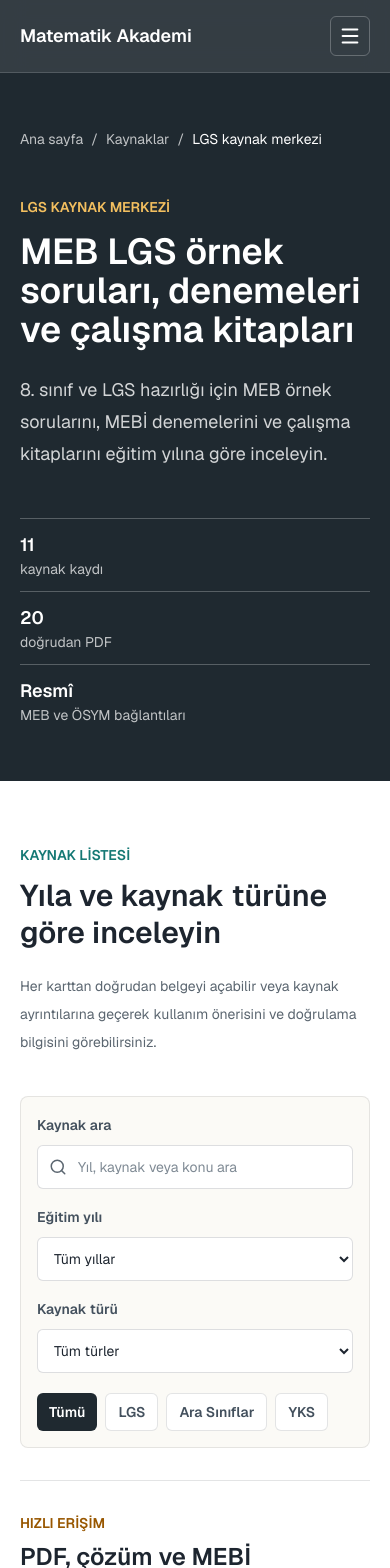
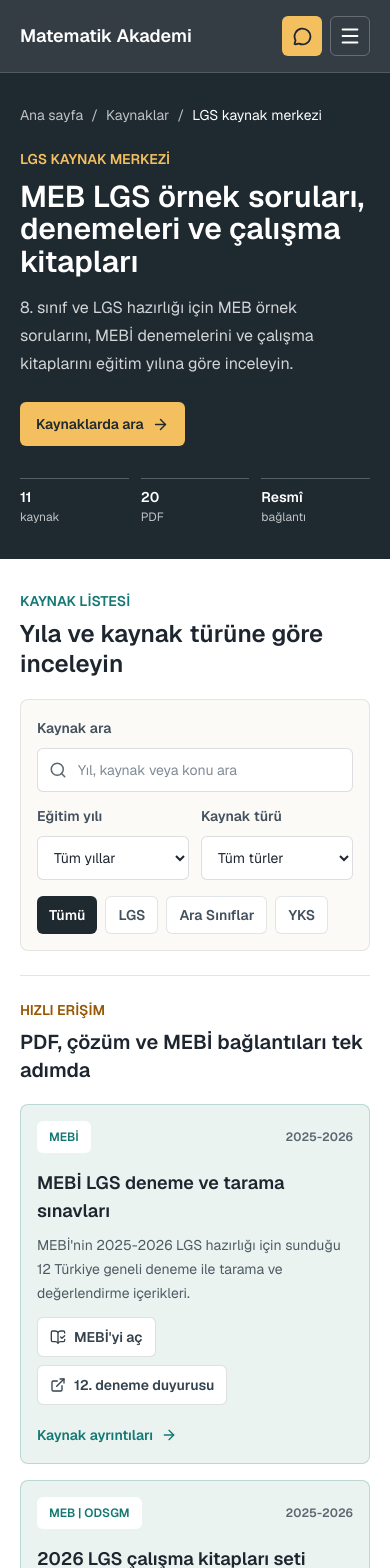
Before and after one commit to aktasemre/emre-aktas-matematik, a Next.js app: page /kaynaklar/lgs in a window 390 px wide. Shown: the top 1568 px of the page. Built offline with nearby package versions, Linux system fonts and the light colour scheme.

Commit message:
feat: mobil hero ve kaynak erişimini iyileştir

```diff
--- a/src/app/kaynaklar/[slug]/page.tsx
+++ b/src/app/kaynaklar/[slug]/page.tsx
@@ -133,40 +133,50 @@ function HubPage({ hub }: { hub: ResourceHub }) {
   return (
     <>
       <section className="bg-[#1f2930] text-white">
-        <div className="mx-auto max-w-6xl px-5 py-14 sm:px-6 lg:py-20">
+        <div className="mx-auto max-w-6xl px-5 py-8 sm:px-6 sm:py-14 lg:py-20">
           <Breadcrumbs current={hub.eyebrow} />
-          <div className="mt-12 max-w-4xl">
+          <div className="mt-6 max-w-4xl sm:mt-12">
             <p className="text-sm font-semibold uppercase text-[#f3bf5f]">{hub.eyebrow}</p>
-            <h1 className="mt-4 text-4xl font-semibold leading-[1.08] sm:text-5xl lg:text-6xl">
+            <h1 className="mt-3 text-3xl font-semibold leading-[1.08] sm:mt-4 sm:text-5xl lg:text-6xl">
               {hub.title}
             </h1>
-            <p className="mt-6 max-w-3xl text-lg leading-8 text-white/80">{hub.description}</p>
+            <p className="mt-4 max-w-3xl text-base leading-7 text-white/80 sm:mt-6 sm:text-lg sm:leading-8">{hub.description}</p>
+            <a
+              href="#kaynak-ara"
+              className="mt-6 inline-flex min-h-11 items-center gap-2 rounded-md bg-[#f3bf5f] px-4 py-2.5 text-sm font-semibold text-[#1f2930] transition hover:bg-white focus-visible:outline-none focus-visible:ring-2 focus-visible:ring-white focus-visible:ring-offset-2 focus-visible:ring-offset-[#1f2930] sm:hidden"
+            >
+              Kaynaklarda ara
+              <ArrowRight aria-hidden="true" size={17} />
+            </a>
           </div>
-          <div className="mt-12 grid gap-3 sm:grid-cols-3">
-            <p className="border-t border-white/25 pt-3 text-sm text-white/72">
-              <span className="block text-lg font-semibold text-white">{resources.length}</span>
-              kaynak kaydı
+          <div className="mt-8 grid grid-cols-3 gap-3 sm:mt-12">
+            <p className="border-t border-white/25 pt-2 text-xs leading-5 text-white/72 sm:pt-3 sm:text-sm">
+              <span className="block text-sm font-semibold text-white sm:text-lg">{resources.length}</span>
+              <span className="sm:hidden">kaynak</span>
+              <span className="hidden sm:inline">kaynak kaydı</span>
             </p>
-            <p className="border-t border-white/25 pt-3 text-sm text-white/72">
-              <span className="block text-lg font-semibold text-white">{directLinks}</span>
-              doğrudan PDF
+            <p className="border-t border-white/25 pt-2 text-xs leading-5 text-white/72 sm:pt-3 sm:text-sm">
+              <span className="block text-sm font-semibold text-white sm:text-lg">{directLinks}</span>
+              <span className="sm:hidden">PDF</span>
+              <span className="hidden sm:inline">doğrudan PDF</span>
             </p>
-            <p className="border-t border-white/25 pt-3 text-sm text-white/72">
-              <span className="block text-lg font-semibold text-white">Resmî</span>
-              MEB ve ÖSYM bağlantıları
+            <p className="border-t border-white/25 pt-2 text-xs leading-5 text-white/72 sm:pt-3 sm:text-sm">
+              <span className="block text-sm font-semibold text-white sm:text-lg">Resmî</span>
+              <span className="sm:hidden">bağlantı</span>
+              <span className="hidden sm:inline">MEB ve ÖSYM bağlantıları</span>
             </p>
           </div>
         </div>
       </section>
 
       <section className="bg-white">
-        <div className="mx-auto max-w-6xl px-5 py-16 sm:px-6 lg:py-24">
+        <div className="mx-auto max-w-6xl px-5 py-8 sm:px-6 sm:py-16 lg:py-24">
           <div className="max-w-3xl">
             <p className="text-sm font-semibold uppercase text-[#147874]">Kaynak listesi</p>
-            <h2 className="mt-3 text-3xl font-semibold leading-tight sm:text-4xl">
+            <h2 className="mt-2 text-2xl font-semibold leading-tight sm:mt-3 sm:text-4xl">
               Yıla ve kaynak türüne göre inceleyin
             </h2>
-            <p className="mt-5 text-sm leading-7 text-[#5b6670]">
+            <p className="mt-5 hidden text-sm leading-7 text-[#5b6670] sm:block">
               Her karttan doğrudan belgeyi açabilir veya kaynak ayrıntılarına geçerek kullanım önerisini ve doğrulama bilgisini görebilirsiniz.
             </p>
           </div>
@@ -179,6 +189,8 @@ function HubPage({ hub }: { hub: ResourceHub }) {
 
 function ResourceDetailPage({ resource }: { resource: ArchiveResource }) {
   const tags = getResourceTags(resource);
+  const primaryAction =
+    resource.actions.find((action) => action.kind === "document") ?? resource.actions[0];
   const related = archiveResources
     .filter(
       (candidate) =>
@@ -211,28 +223,51 @@ function ResourceDetailPage({ resource }: { resource: ArchiveResource }) {
         }}
       />
       <section className="bg-[#1f2930] text-white">
-        <div className="mx-auto max-w-6xl px-5 py-14 sm:px-6 lg:py-20">
+        <div className="mx-auto max-w-6xl px-5 py-8 sm:px-6 sm:py-14 lg:py-20">
           <Breadcrumbs current={resource.title} />
-          <div className="mt-12 max-w-4xl">
+          <div className="mt-6 max-w-4xl sm:mt-12">
             <p className="text-sm font-semibold uppercase text-[#f3bf5f]">
               {resource.provider} | {resource.academicYear}
             </p>
-            <h1 className="mt-4 text-4xl font-semibold leading-[1.08] sm:text-5xl lg:text-6xl">
+            <h1 className="mt-3 text-3xl font-semibold leading-[1.08] sm:mt-4 sm:text-5xl lg:text-6xl">
               {resource.title}
             </h1>
-            <p className="mt-6 max-w-3xl text-lg leading-8 text-white/80">
+            <p className="mt-4 max-w-3xl text-base leading-7 text-white/80 sm:mt-6 sm:text-lg sm:leading-8">
               {resource.description}
             </p>
+            {primaryAction ? (
+              <div className="mt-6 flex flex-wrap items-center gap-3">
+                <a
+                  href={primaryAction.href}
+                  target="_blank"
+                  rel="noreferrer"
+                  className="inline-flex min-h-12 items-center gap-2 rounded-md bg-[#f3bf5f] px-4 py-3 text-sm font-semibold text-[#1f2930] transition hover:bg-white focus-visible:outline-none focus-visible:ring-2 focus-visible:ring-white focus-visible:ring-offset-2 focus-visible:ring-offset-[#1f2930]"
+                >
+                  <ActionIcon kind={primaryAction.kind} />
+                  {primaryAction.label}
+                  <ExternalLink aria-hidden="true" size={16} />
+                </a>
+                {resource.actions.length > 1 ? (
+                  <a
+                    href="#tum-baglantilar"
+                    className="inline-flex min-h-11 items-center gap-2 rounded-md px-2 py-2 text-sm font-semibold text-white/86 underline decoration-white/30 underline-offset-4 transition hover:text-white focus-visible:outline-none focus-visible:ring-2 focus-visible:ring-[#f3bf5f] focus-visible:ring-offset-2 focus-visible:ring-offset-[#1f2930]"
+                  >
+                    Tüm bağlantıları gör
+                    <ArrowRight aria-hidden="true" size={16} />
+                  </a>
+                ) : null}
+              </div>
+            ) : null}
           </div>
-          <div className="mt-12 grid gap-3 sm:grid-cols-2 lg:grid-cols-4">
+          <div className="mt-8 grid grid-cols-2 gap-3 sm:mt-12 lg:grid-cols-4">
             {[
               [resource.category, "kaynak türü"],
               [resource.published, "yayın dönemi"],
               [resource.format, "erişim biçimi"],
               [resource.lastVerified ?? "Bekliyor", "son bağlantı kontrolü"],
             ].map(([value, label]) => (
-              <p key={label} className="border-t border-white/25 pt-3 text-sm text-white/72">
-                <span className="block text-base font-semibold text-white">{value}</span>
+              <p key={label} className="border-t border-white/25 pt-2 text-xs leading-5 text-white/72 sm:pt-3 sm:text-sm">
+                <span className="block text-sm font-semibold text-white sm:text-base">{value}</span>
                 {label}
               </p>
             ))}
@@ -240,8 +275,8 @@ function ResourceDetailPage({ resource }: { resource: ArchiveResource }) {
         </div>
       </section>
 
-      <section className="bg-white">
-        <div className="mx-auto max-w-6xl px-5 py-16 sm:px-6 lg:py-24">
+      <section id="tum-baglantilar" className="scroll-mt-24 bg-white">
+        <div className="mx-auto max-w-6xl px-5 py-10 sm:px-6 sm:py-16 lg:py-24">
           <div className="grid gap-10 lg:grid-cols-[0.34fr_0.66fr]">
             <div>
               <p className="text-sm font-semibold uppercase text-[#147874]">Doğrudan erişim</p>
--- a/src/app/kaynaklar/page.tsx
+++ b/src/app/kaynaklar/page.tsx
@@ -64,31 +64,38 @@ export default function ResourcesPage() {
             className="object-cover object-[74%_48%]"
           />
           <div className="absolute inset-0 bg-gradient-to-r from-[#1f2930]/97 via-[#1f2930]/83 to-[#1f2930]/32" />
-          <div className="relative mx-auto flex min-h-[58vh] max-w-6xl flex-col px-5 py-16 sm:px-6 lg:py-20">
+          <div className="relative mx-auto flex max-w-6xl flex-col px-5 py-10 sm:px-6 sm:py-16 lg:min-h-[58vh] lg:py-20">
             <div className="max-w-3xl">
               <p className="text-sm font-semibold uppercase text-[#f3bf5f]">
                 Kaynak arşivi
               </p>
-              <h1 className="mt-5 text-4xl font-semibold leading-[1.08] sm:text-5xl lg:text-6xl">
+              <h1 className="mt-3 text-3xl font-semibold leading-[1.08] sm:mt-5 sm:text-5xl lg:text-6xl">
                 MEB kaynaklarını doğrudan açın
               </h1>
-              <p className="mt-6 max-w-2xl text-lg leading-8 text-white/84">
+              <p className="mt-4 max-w-2xl text-base leading-7 text-white/84 sm:mt-6 sm:text-lg sm:leading-8">
                 2021-2022&apos;den 2025-2026&apos;ya uzanan MEB LGS örnek soruları, çalışma kitapları ve denemeleri; ayrıca ara sınıf ve YKS kaynakları tek arşivde.
               </p>
-              <p className="mt-3 max-w-2xl text-sm leading-6 text-white/76">
+              <p className="mt-3 hidden max-w-2xl text-sm leading-6 text-white/76 sm:block">
                 Uygun olduğunda duyuru sayfasına uğramadan doğrudan PDF&apos;i, çözüm videosunu veya MEBİ&apos;yi açın.
               </p>
+              <a
+                href="#kaynak-ara"
+                className="mt-6 inline-flex min-h-11 items-center gap-2 rounded-md bg-[#f3bf5f] px-4 py-2.5 text-sm font-semibold text-[#1f2930] transition hover:bg-white focus-visible:outline-none focus-visible:ring-2 focus-visible:ring-white focus-visible:ring-offset-2 focus-visible:ring-offset-[#1f2930] sm:hidden"
+              >
+                Kaynaklarda ara
+                <ArrowRight aria-hidden="true" size={17} />
+              </a>
             </div>
 
-            <div className="mt-auto grid gap-3 pt-12 sm:grid-cols-3">
+            <div className="mt-8 grid grid-cols-3 gap-3 sm:mt-auto sm:pt-12">
               {[
                 [`${lgsArchiveYears} eğitim yılı`, "MEB LGS arşivi"],
                 [`${archiveResources.length} kaynak`, "resmî bağlantı"],
                 [`${directDocumentCount} doğrudan PDF`, "resmî EBA belgesi"],
               ].map(([value, label]) => (
-                <p key={label} className="border-t border-white/25 pt-3 text-sm text-white/78">
-                  <span className="block text-lg font-semibold text-white">{value}</span>
-                  {label}
+                <p key={label} className="border-t border-white/25 pt-2 text-xs leading-5 text-white/78 sm:pt-3 sm:text-sm">
+                  <span className="block text-sm font-semibold text-white sm:text-lg">{value}</span>
+                  <span className="hidden sm:inline">{label}</span>
                 </p>
               ))}
             </div>
@@ -96,15 +103,15 @@ export default function ResourcesPage() {
         </section>
 
         <section className="bg-white">
-          <div className="mx-auto max-w-6xl px-5 py-16 sm:px-6 lg:py-24">
+          <div className="mx-auto max-w-6xl px-5 py-8 sm:px-6 sm:py-16 lg:py-24">
             <div className="max-w-3xl">
               <p className="text-sm font-semibold uppercase text-[#147874]">
                 MEB ve ÖSYM arşivi
               </p>
-              <h2 className="mt-3 text-3xl font-semibold leading-tight sm:text-4xl">
+              <h2 className="mt-2 text-2xl font-semibold leading-tight sm:mt-3 sm:text-4xl">
                 Hedefe, yıla ve kaynak türüne göre seçin; sonra doğrudan açın
               </h2>
-              <p className="mt-5 text-sm leading-7 text-[#5b6670]">
+              <p className="mt-5 hidden text-sm leading-7 text-[#5b6670] sm:block">
                 LGS için son beş eğitim öğretim yılındaki MEB örnek sorularını, MEBİ denemelerini ve çalışma kitaplarını; ara sınıf ve YKS için resmî kaynakları aynı yerde topladım. Bir kaynakta PDF veya çözüm bağlantısı varsa, karttan doğrudan açılır.
               </p>
             </div>
--- a/src/components/resource-catalog.tsx
+++ b/src/components/resource-catalog.tsx
@@ -135,8 +135,8 @@ function ResourceFilters({
 }) {
   return (
     <div className="rounded-[8px] border border-[#1d252f]/10 bg-[#fbfaf6] p-4 sm:p-5">
-      <div className="grid gap-4 lg:grid-cols-[1.5fr_0.8fr_0.8fr_auto] lg:items-end">
-        <label className="block">
+      <div className="grid grid-cols-2 gap-3 sm:gap-4 lg:grid-cols-[1.5fr_0.8fr_0.8fr_auto] lg:items-end">
+        <label className="col-span-2 block lg:col-span-1">
           <span className="text-sm font-semibold text-[#43505d]">Kaynak ara</span>
           <span className="relative mt-2 block">
             <Search
@@ -200,11 +200,12 @@ function ResourceFilters({
           <button
             type="button"
             onClick={onClear}
-            className="inline-flex h-11 w-11 items-center justify-center self-end rounded-md border border-[#1d252f]/15 bg-white text-[#43505d] transition hover:bg-[#ece7dc] focus-visible:outline-none focus-visible:ring-2 focus-visible:ring-[#f3bf5f] focus-visible:ring-offset-2 focus-visible:ring-offset-[#fbfaf6]"
+            className="col-span-2 inline-flex h-11 w-full items-center justify-center gap-2 self-end rounded-md border border-[#1d252f]/15 bg-white px-3 text-sm font-semibold text-[#43505d] transition hover:bg-[#ece7dc] focus-visible:outline-none focus-visible:ring-2 focus-visible:ring-[#f3bf5f] focus-visible:ring-offset-2 focus-visible:ring-offset-[#fbfaf6] lg:col-span-1 lg:w-11 lg:px-0"
             aria-label="Filtreleri temizle"
             title="Filtreleri temizle"
           >
             <X aria-hidden="true" size={18} />
+            <span className="lg:sr-only">Filtreleri temizle</span>
           </button>
         ) : (
           <div className="hidden h-11 w-11 lg:block" aria-hidden="true" />
@@ -212,7 +213,7 @@ function ResourceFilters({
       </div>
 
       <div
-        className="mt-5 flex flex-wrap gap-2"
+        className="mt-4 flex flex-wrap gap-2 sm:mt-5"
         role="group"
         aria-label="Hedefe göre kaynaklar"
       >
@@ -329,7 +330,7 @@ export function ResourceCatalog({ resources }: ResourceCatalogProps) {
   };
 
   return (
-    <div className="mt-10">
+    <div id="kaynak-ara" className="scroll-mt-24 mt-5 sm:mt-8 lg:mt-10">
       <ResourceFilters
         academicYears={academicYears}
         categories={categories}
@@ -344,23 +345,23 @@ export function ResourceCatalog({ resources }: ResourceCatalogProps) {
       {!hasActiveFilters && featuredResources.length ? (
         <section
           aria-labelledby="quick-access-heading"
-          className="mt-8 border-y border-[#1d252f]/12 py-8 sm:py-10"
+          className="mt-6 border-y border-[#1d252f]/12 py-6 sm:mt-8 sm:py-10"
         >
           <div className="max-w-3xl">
             <p className="text-sm font-semibold uppercase text-[#985700]">Hızlı erişim</p>
-            <h3 id="quick-access-heading" className="mt-2 text-2xl font-semibold sm:text-3xl">
+            <h3 id="quick-access-heading" className="mt-2 text-xl font-semibold sm:text-3xl">
               PDF, çözüm ve MEBİ bağlantıları tek adımda
             </h3>
-            <p className="mt-3 text-sm leading-6 text-[#5b6670]">
+            <p className="mt-3 hidden text-sm leading-6 text-[#5b6670] sm:block">
               En çok kullanılan kaynaklara önce yönlendirme sayfası olmadan ulaşın.
             </p>
           </div>
 
-          <div className="mt-6 grid gap-4 lg:grid-cols-2">
+          <div className="mt-5 grid gap-4 sm:mt-6 lg:grid-cols-2">
             {featuredResources.map((resource) => (
               <article
                 key={resource.id}
-                className="rounded-[8px] border border-[#147874]/22 bg-[#eaf3ef] p-5 sm:p-6"
+                className="rounded-[8px] border border-[#147874]/22 bg-[#eaf3ef] p-4 sm:p-6"
               >
                 <div className="flex flex-wrap items-center justify-between gap-3">
                   <span className="inline-flex rounded-md bg-white px-3 py-2 text-xs font-semibold text-[#147874]">
@@ -370,8 +371,8 @@ export function ResourceCatalog({ resources }: ResourceCatalogProps) {
                     {resource.academicYear}
                   </span>
                 </div>
-                <h4 className="mt-5 text-xl font-semibold leading-7">{resource.title}</h4>
-                <p className="mt-3 text-sm leading-6 text-[#4e5b65]">
+                <h4 className="mt-4 text-lg font-semibold leading-7 sm:mt-5 sm:text-xl">{resource.title}</h4>
+                <p className="mt-2 text-sm leading-6 text-[#4e5b65] sm:mt-3">
                   {resource.description}
                 </p>
                 <ResourceActionLinks resource={resource} />
@@ -411,7 +412,7 @@ export function ResourceCatalog({ resources }: ResourceCatalogProps) {
             {filteredResources.map((resource, index) => (
               <article
                 key={resource.id}
-                className={`${index >= 6 && !isMobileListExpanded ? "hidden md:flex" : "flex"} min-h-[22rem] flex-col rounded-[8px] border border-[#1d252f]/10 bg-white p-5 transition duration-200 hover:-translate-y-1 hover:border-[#147874]/60 hover:shadow-[0_18px_40px_rgba(29,37,47,0.12)]`}
+                className={`${index >= 6 && !isMobileListExpanded ? "hidden md:flex" : "flex"} flex-col rounded-[8px] border border-[#1d252f]/10 bg-white p-4 transition duration-200 hover:-translate-y-1 hover:border-[#147874]/60 hover:shadow-[0_18px_40px_rgba(29,37,47,0.12)] sm:p-5 md:min-h-[22rem]`}
               >
               <div className="flex items-start justify-between gap-4">
                 <span className="inline-flex rounded-md bg-[#eaf3ef] px-3 py-2 text-xs font-semibold text-[#147874]">
@@ -419,7 +420,7 @@ export function ResourceCatalog({ resources }: ResourceCatalogProps) {
                 </span>
                 <FileText aria-hidden="true" size={19} className="shrink-0 text-[#5b6670]" />
               </div>
-              <div className="mt-6 flex flex-wrap gap-2 text-xs font-semibold text-[#5b6670]">
+              <div className="mt-4 flex flex-wrap gap-2 text-xs font-semibold text-[#5b6670] sm:mt-6">
                 <span>{resource.academicYear}</span>
                 <span aria-hidden="true">•</span>
                 <span>{resource.category}</span>
--- a/src/components/site-header.tsx
+++ b/src/components/site-header.tsx
@@ -102,10 +102,19 @@ export function SiteHeader({ variant = "light" }: SiteHeaderProps) {
           </a>
         </nav>
 
+        <div className="flex items-center gap-2 lg:hidden">
+          <a
+            href={siteConfig.contact.whatsappUrl}
+            aria-label="WhatsApp'tan ücretsiz ön görüşme başlat"
+            title="WhatsApp"
+            className={`inline-flex h-10 w-10 items-center justify-center rounded-md bg-[#f3bf5f] text-[#1d252f] transition hover:bg-[#ffd37b] ${focusRing} ${focusOffsetClass}`}
+          >
+            <MessageCircle aria-hidden="true" size={19} strokeWidth={2.25} />
+          </a>
           <button
             ref={menuButtonRef}
             type="button"
-          className={`inline-flex h-10 w-10 items-center justify-center rounded-md border transition lg:hidden ${
+            className={`inline-flex h-10 w-10 items-center justify-center rounded-md border transition ${
               isDark
                 ? "border-white/25 hover:bg-white/12"
                 : "border-[#1d252f]/15 hover:bg-[#ece7dc]"
@@ -121,6 +130,7 @@ export function SiteHeader({ variant = "light" }: SiteHeaderProps) {
               <Menu aria-hidden="true" size={22} strokeWidth={2.25} />
             )}
           </button>
+        </div>
       </div>
 
       {isOpen ? (
```
Also changed, not shown: src/app/[slug]/page.tsx (+7 -7 lines), src/app/hakkimda/page.tsx (+4 -3 lines), src/app/iletisim/page.tsx (+5 -5 lines), src/app/page.tsx (+14 -11 lines), src/components/learning-cycle-visual.tsx (+13 -13 lines), src/components/location-lesson-page.tsx (+8 -8 lines). Lines whose indentation alone changed are shown as unchanged.
